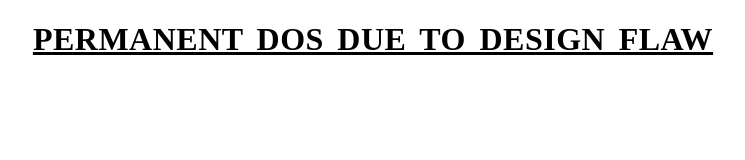
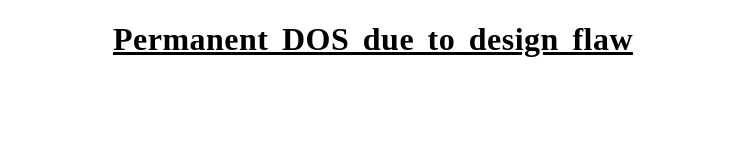
Before and after one commit to akash403/akash403.github.io, a plain HTML site: page index.html in a window 1280 px wide. Shown: the whole page, without its empty margins (267-1012 px from the left). Drawn offline with Linux system fonts and the light colour scheme.

Commit message:
Update index.html

```diff
--- a/index.html
+++ b/index.html
@@ -17,7 +17,7 @@ text-decoration: underline;
 
 <body>
 
-<h1 align="Center">PERMANENT DOS DUE TO DESIGN FLAW</h1>
+<h1 align="Center">Permanent DOS due to design flaw</h1>
 
 
 </body>
```
